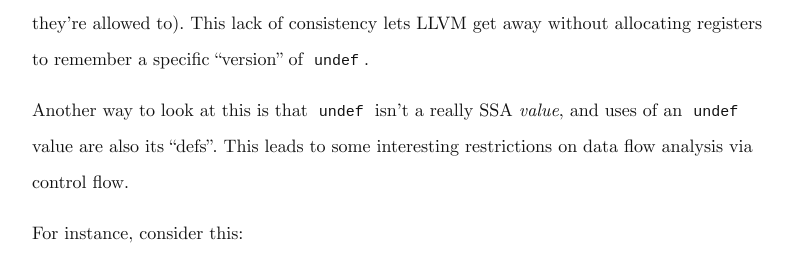
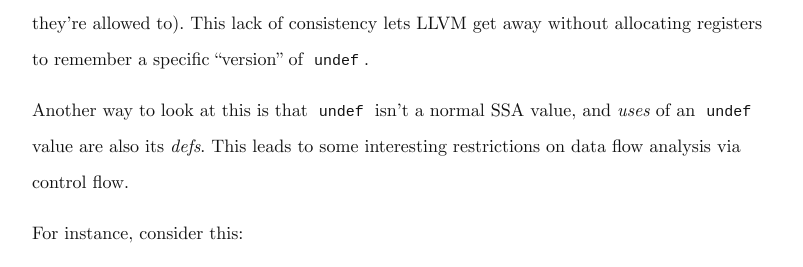
Before and after one commit to sanjoy/playingwithpointers.com, a Jekyll site: the page built from _posts/2015-12-29-problem-with-undef.markdown, in a window 1280 px wide and 900 px high. Shown: the part 343-610 px from the top of the window, without its empty margins (238-1041 px from the left). Built offline with Jekyll 4.4.1, drawn with Linux system fonts in a browser that asks for light colours; comment, search, counter and statistics services are not loaded; some of the changed text lies outside the part shown.

Commit message:
some polish

```diff
--- a/_posts/2015-12-29-problem-with-undef.markdown
+++ b/_posts/2015-12-29-problem-with-undef.markdown
@@ -14,10 +14,9 @@ values like `xor i32 %a, %a` need not always evaluate to `0` when
 consistency lets LLVM get away without allocating registers to
 remember a specific "version" of `undef`.
 
-Another way to look at this is that `undef` isn't a really SSA
-*value*, and uses of an `undef` value are also its "defs".  This leads
-to some interesting restrictions on data flow analysis via control
-flow.
+Another way to look at this is that `undef` isn't a normal SSA value,
+and *uses* of an `undef` value are also its *defs*.  This leads to
+some interesting restrictions on data flow analysis via control flow.
 
 For instance, consider this:
 
```
Also changed, not shown: other parts of _posts/2015-12-29-problem-with-undef.markdown (+2 -1 lines).
